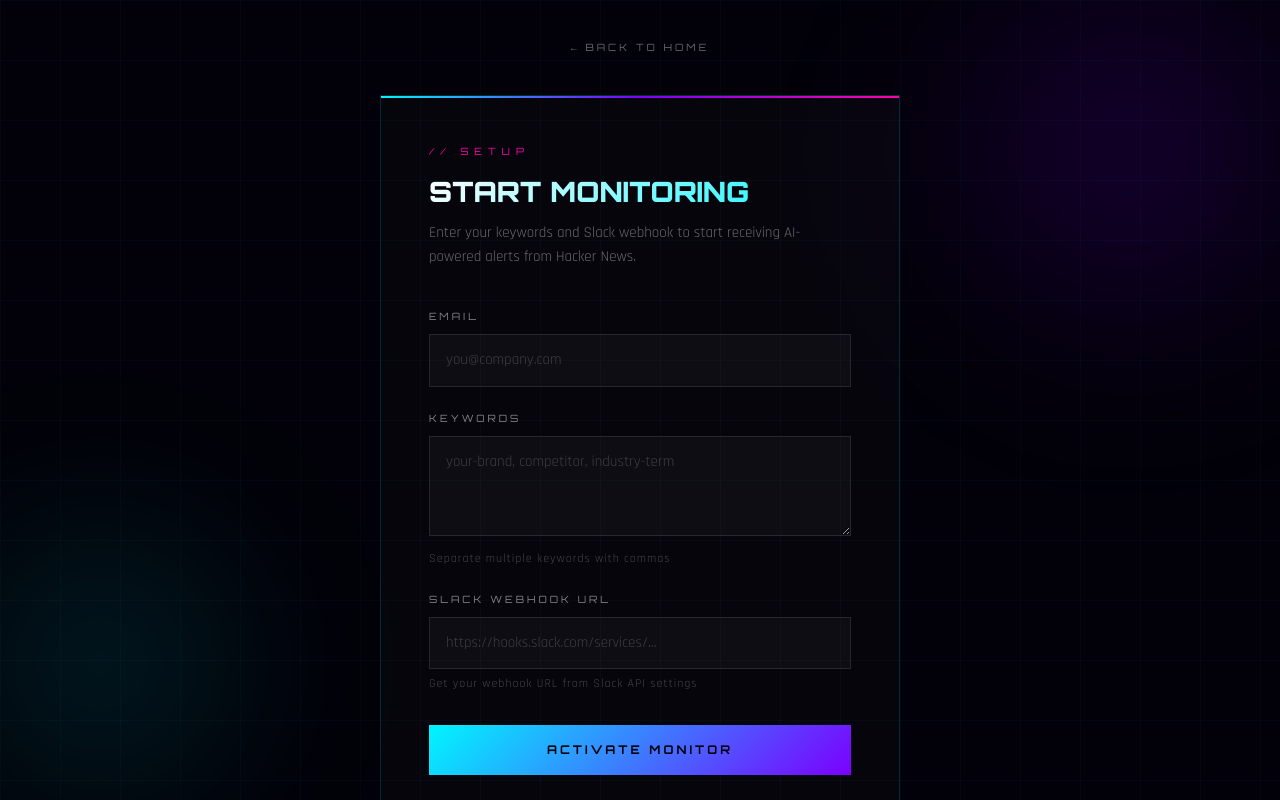
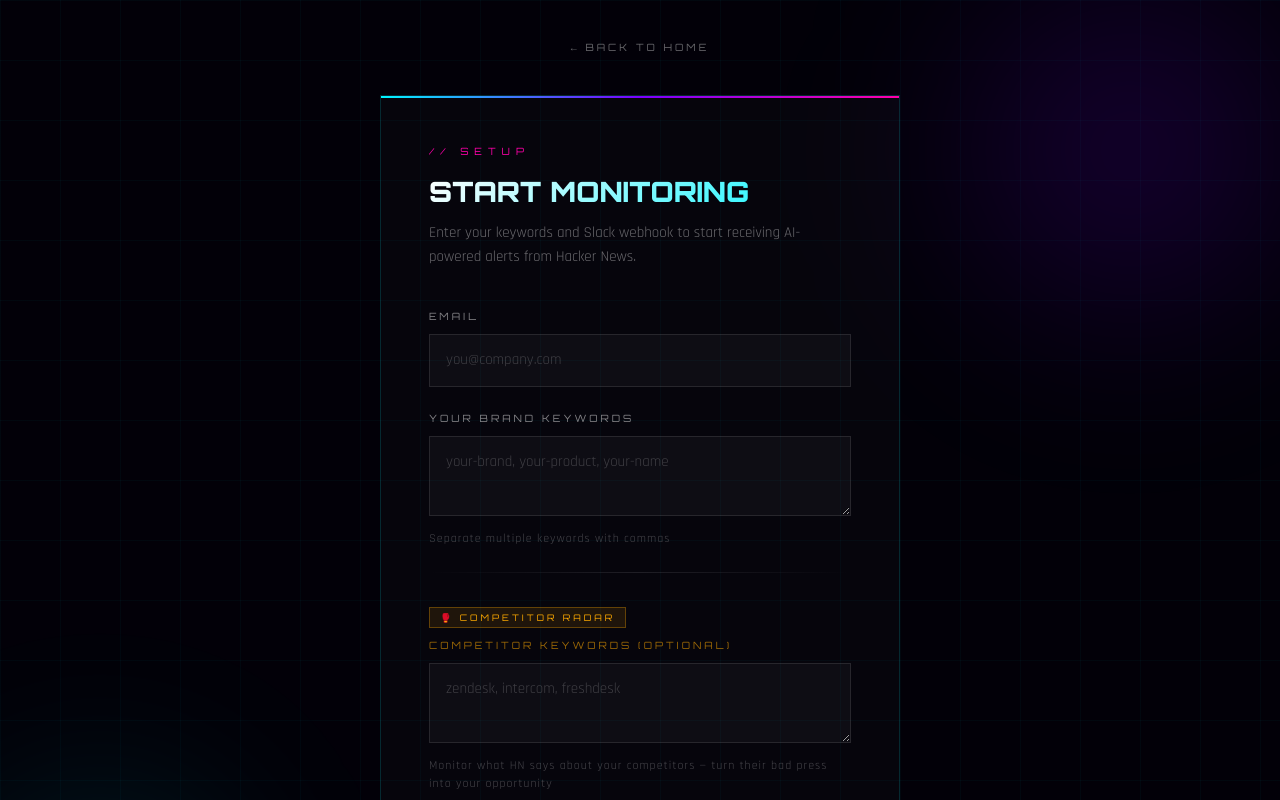
Before and after one commit to hmm-sass/hn-monitor, a Next.js app: page /register in a window 1280 px wide. Shown: the top 800 px of the page. Built offline with nearby package versions, Linux system fonts and the light colour scheme.

Commit message:
add competitor radar field

```diff
--- a/app/register/page.tsx
+++ b/app/register/page.tsx
@@ -5,6 +5,7 @@ import { FormEvent, useState } from "react";
 export default function Register() {
   const [email, setEmail] = useState("");
   const [keywords, setKeywords] = useState("");
+  const [competitorKeywords, setCompetitorKeywords] = useState("");
   const [slackWebhook, setSlackWebhook] = useState("");
   const [isSubmitting, setIsSubmitting] = useState(false);
   const [message, setMessage] = useState<string | null>(null);
@@ -20,7 +21,7 @@ export default function Register() {
       const response = await fetch("/api/monitor", {
         method: "POST",
         headers: { "Content-Type": "application/json" },
-        body: JSON.stringify({ email, keywords, slackWebhook }),
+        body: JSON.stringify({ email, keywords, slackWebhook, competitorKeywords }),
       });
       const data: { message?: string; error?: string } = await response.json();
       if (!response.ok) {
@@ -30,6 +31,7 @@ export default function Register() {
       setMessage(data.message ?? "Monitoring started successfully!");
       setEmail("");
       setKeywords("");
+      setCompetitorKeywords("");
       setSlackWebhook("");
     } catch {
       setError("A network error occurred. Please try again.");
@@ -59,16 +61,20 @@ export default function Register() {
         .card-sub{font-size:15px;color:rgba(255,255,255,0.4);margin-bottom:40px;line-height:1.6;}
         .field{margin-bottom:24px;}
         .label{font-family:'Orbitron',monospace;font-size:10px;letter-spacing:3px;color:rgba(255,255,255,0.5);text-transform:uppercase;margin-bottom:10px;display:block;}
+        .label.optional{color:rgba(255,170,0,0.6);}
         .input{width:100%;background:rgba(255,255,255,0.03);border:1px solid rgba(255,255,255,0.1);color:#fff;padding:14px 16px;font-family:'Rajdhani',sans-serif;font-size:15px;outline:none;transition:border-color 0.3s;}
         .input:focus{border-color:var(--cyan);}
         .input::placeholder{color:rgba(255,255,255,0.2);}
-        textarea.input{resize:vertical;min-height:100px;}
+        textarea.input{resize:vertical;min-height:80px;}
+        .competitor .input:focus{border-color:#ffaa00;}
         .hint{font-size:12px;color:rgba(255,255,255,0.25);margin-top:6px;letter-spacing:1px;}
+        .competitor-badge{display:inline-block;background:rgba(255,170,0,0.1);border:1px solid rgba(255,170,0,0.3);color:#ffaa00;font-family:'Orbitron',monospace;font-size:9px;letter-spacing:3px;padding:3px 10px;margin-bottom:10px;}
         .submit{width:100%;font-family:'Orbitron',monospace;font-size:12px;letter-spacing:3px;padding:16px;background:linear-gradient(135deg,var(--cyan),var(--violet));color:var(--bg);border:none;font-weight:700;text-transform:uppercase;cursor:pointer;transition:all 0.3s;margin-top:8px;}
         .submit:hover{box-shadow:0 10px 40px rgba(0,245,255,0.3);transform:translateY(-2px);}
         .submit:disabled{opacity:0.5;cursor:not-allowed;transform:none;}
         .success{margin-top:20px;padding:16px;background:rgba(0,255,136,0.05);border:1px solid rgba(0,255,136,0.3);color:var(--green);font-size:14px;letter-spacing:1px;text-align:center;}
         .error{margin-top:20px;padding:16px;background:rgba(255,0,0,0.05);border:1px solid rgba(255,60,60,0.3);color:#ff6060;font-size:14px;letter-spacing:1px;text-align:center;}
+        .divider{height:1px;background:linear-gradient(90deg,transparent,rgba(255,255,255,0.1),transparent);margin:8px 0 32px;}
       `}</style>
 
       <div className="page">
@@ -96,16 +102,32 @@ export default function Register() {
             </div>
 
             <div className="field">
-              <label className="label">Keywords</label>
+              <label className="label">Your Brand Keywords</label>
               <textarea
                 className="input"
                 value={keywords}
                 onChange={(e) => setKeywords(e.target.value)}
-                placeholder="your-brand, competitor, industry-term"
+                placeholder="your-brand, your-product, your-name"
                 required
               />
               <p className="hint">Separate multiple keywords with commas</p>
             </div>
+
+            <div className="divider"></div>
+
+            <div className="field competitor">
+              <div className="competitor-badge">🥊 COMPETITOR RADAR</div>
+              <label className="label optional">Competitor Keywords (optional)</label>
+              <textarea
+                className="input"
+                value={competitorKeywords}
+                onChange={(e) => setCompetitorKeywords(e.target.value)}
+                placeholder="zendesk, intercom, freshdesk"
+              />
+              <p className="hint">Monitor what HN says about your competitors — turn their bad press into your opportunity</p>
+            </div>
+
+            <div className="divider"></div>
 
             <div className="field">
               <label className="label">Slack Webhook URL</label>
```
